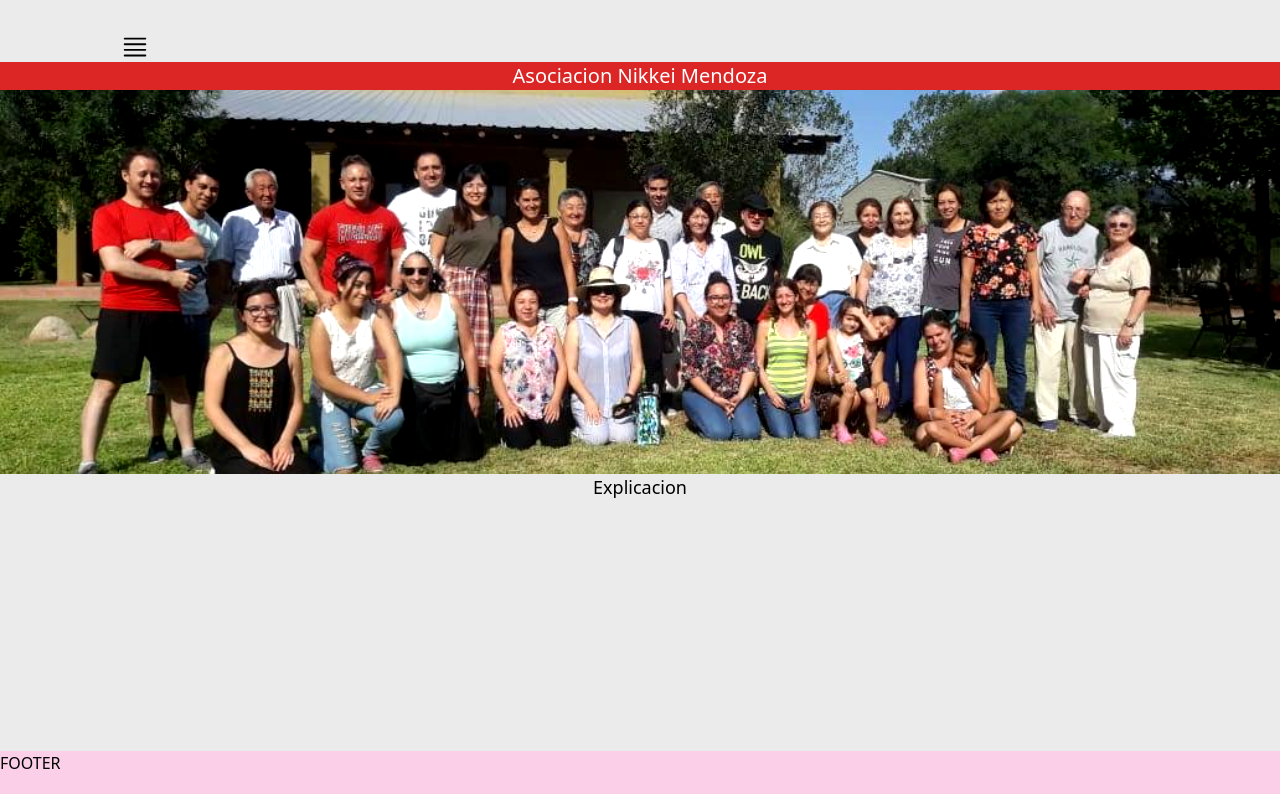
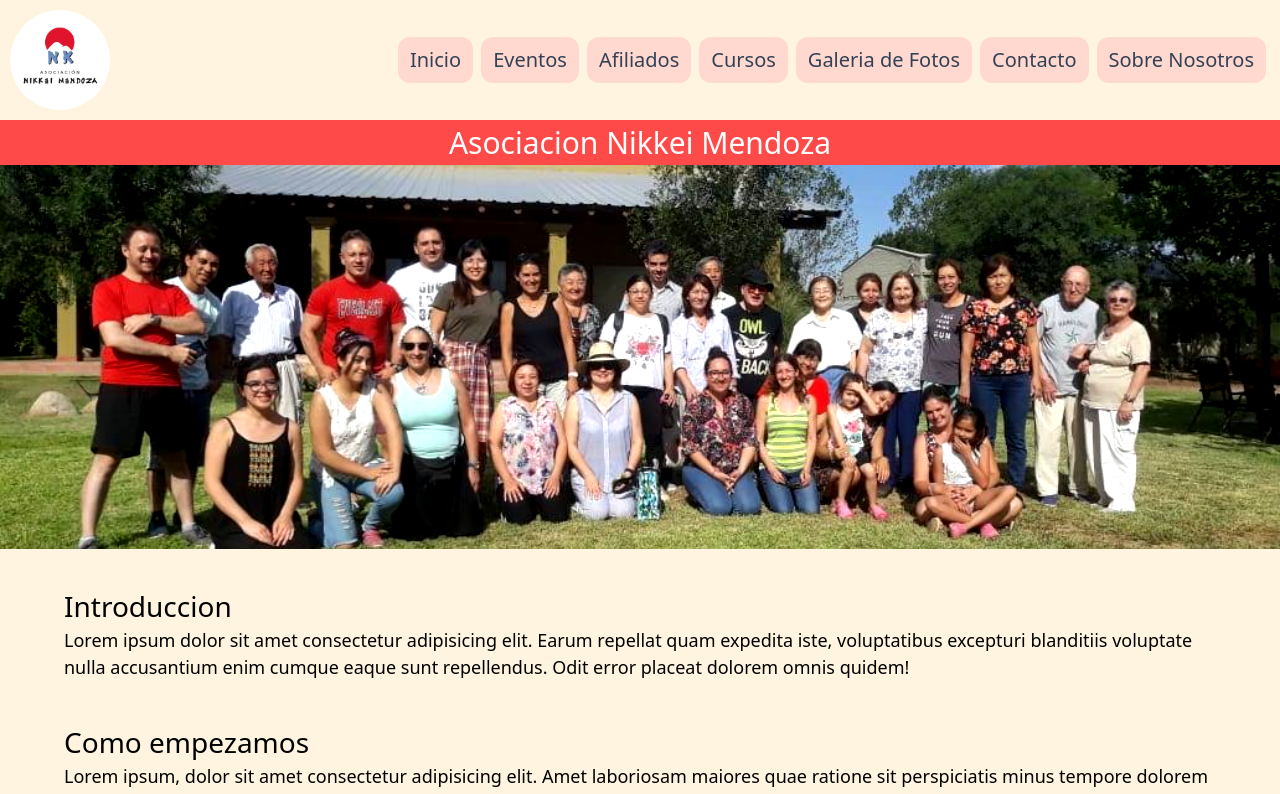
Before and after one commit to LiliaG-hiramatsu/nikkeimendoza, a React (Vite) app: page / in a window 1280 px wide. Shown: the top 794 px of the page. Built offline with nearby package versions, Linux system fonts and the light colour scheme.

Commit message:
responsive (#1)

```diff
--- a/src/components/Display.jsx
+++ b/src/components/Display.jsx
@@ -32,7 +32,7 @@ export default function Display({ option }) {
                             <Anchor
                                 key={each.to}
                                 to={each.to}
-                                className="font-bold text-[20px] text-start mt-2"
+                                className="text-[14px] text-start mt-2 bg-red-300 px-2 py-[2px] rounded-xl hover:bg-red-400"
                                 onClick={() => setShow(!show)}>
                                 {each.title}
                             </Anchor>
--- a/src/components/Footer.jsx
+++ b/src/components/Footer.jsx
@@ -1,5 +1,12 @@
 export default function Footer() {
     return (
-        <footer className="h-[49px] bg-pink-200">FOOTER</footer>
+        <footer className="h-48 bg-[#ff4a4a] text-white py-10 px-12 text-center">
+            <ul>
+                <li>Inicio</li>
+                <li>Eventos</li>
+                <li>Cursos</li>
+                <li>Galeria de fotos</li>
+            </ul>
+        </footer>
     )
 }
--- a/src/components/Label.jsx
+++ b/src/components/Label.jsx
@@ -3,24 +3,37 @@ import { Link as Anchor } from "react-router-dom";
 
 export default function Label({ option }) {
     return (
+        <div className="hidden
+        md:flex md:justify-between md:items-center">
             <div
             className="hidden
-            md:flex md:items-center md:gap-4
-            lg:gap-8"
+                md:flex md:justify-start"
+            >
+                <img
+                    src="/public/data/logo.jpg"
+                    alt="Logo"
+                    className="w-[100px] rounded-full"
+                />
+            </div>
+            <div
+            className="hidden
+                md:flex md:justify-end"
             >
             {option.map((each) => (
                 <Anchor
                 key={each.to}
                 to={each.to}
-            className="font-bold text-center text-[14px]
-                        md:text-[20px]
-                        lg:text-[24px]
-                        min-[2000px]:text-[28px]
-                        min-[2500px]:text-[32px]"
+                className="h-full text-slate-700 text-nowrap mx-1 bg-[#ffd9cf] px-3 py-2 rounded-xl hover:bg-[#ff4a4a] hover:text-white
+                            md:text-[18px]
+                            lg:text-[20px]
+                            min-[2000px]:text-[24px]
+                            min-[2500px]:text-[28px]"
                 >
                 {each.title}
                 </Anchor>
             ))}
             </div>
+        </div>
+
     );
 }
--- a/src/components/NavBar.jsx
+++ b/src/components/NavBar.jsx
@@ -1,43 +1,20 @@
-import { useState } from "react"
-import { Link as Anchor } from "react-router-dom"
+import Display from "./Display"
+import Label from "./Label"
 
 export default function NavBar() {
-    const [show, setShow] = useState(false)
+    let options = [
+        { to: "/", title: "Inicio" },
+        { to: "/eventos", title: "Eventos" },
+        { to: "/afiliados", title: "Afiliados" },
+        { to: "/cursos", title: "Cursos" },
+        { to: "/galeria", title: "Galeria de Fotos" },
+        { to: "/contacto", title: "Contacto" },
+        { to: "/info", title: "Sobre Nosotros" }
+    ]
     return (
-        <header className="mt-[32px] mx-[50px]
-        md:mx-[100px]
-        lg:mx-[80px]
-        xl:mx-[120px]
-        2xl:mx-[200px]
-        min-[1800px]:mx-[250px]
-        min-[2000px]:mx-[300px]
-        min-[2500px]:mx-[400px]">
-            <svg
-            xmlns="http://www.w3.org/2000/svg"
-            fill="none" viewBox="0 0 24 24"
-            strokeWidth={1.5}
-            stroke="currentColor"
-            className="w-[30px] h-[30px]"
-            onClick={()=>setShow(!show)}
-            >
-                <path
-                    strokeLinecap="round"
-                    strokeLinejoin="round"
-                    d="M3.75 5.25h16.5m-16.5 4.5h16.5m-16.5 4.5h16.5m-16.5 4.5h16.5"
-                />
-            </svg>
-            {show ? (
-                <div className="flex ms-5">
-                    <Anchor to="/" className="text-[20px] px-2 bg-blue-50 rounded-xl w-[100px] text-center mx-1">Inicio</Anchor>
-                    <Anchor to="/afiliados" className="text-[20px] px-2 bg-blue-50 rounded-xl w-[100px] text-center mx-1">Afiliados</Anchor>
-                    <Anchor to="/cursos" className="text-[20px] px-2 bg-blue-50 rounded-xl w-[100px] text-center mx-1">Cursos</Anchor>
-                    <Anchor to="/" className="text-[20px] px-2 bg-blue-50 rounded-xl w-[100px] text-center mx-1">Galeria de fotos</Anchor>
-                    <Anchor to="/" className="text-[20px] px-2 bg-blue-50 rounded-xl w-[100px] text-center mx-1">Contacto</Anchor>
-                    <Anchor to="/" className="text-[20px] px-2 bg-blue-50 rounded-xl w-[100px] text-center mx-1">Sobre nosotros</Anchor>
-                </div>
-            ) : (
-                null
-            )}
+        <header className="mx-[10px] my-[10px]">
+            <Display option={options} />
+            <Label option={options} />
         </header>
     )
 }
--- a/src/layouts/MainLayout.jsx
+++ b/src/layouts/MainLayout.jsx
@@ -4,7 +4,7 @@ import { Outlet } from "react-router-dom"
 
 export default function MainLayout() {
     return (
-        <div className="w-full min-h-screen bg-[#EBEBEB] font-sans flex flex-col justify-between">
+        <div className="w-full min-h-screen bg-[#fef4df] font-sans flex flex-col justify-between">
             <NavBar />
             <Outlet />
             <Footer />
--- /dev/null
+++ b/src/pages/Contacto.jsx
@@ -0,0 +1,7 @@
+import React from 'react'
+
+export default function Contacto() {
+  return (
+    <div>Contacto</div>
+  )
+}
--- /dev/null
+++ b/src/pages/Eventos.jsx
@@ -0,0 +1,7 @@
+import React from 'react'
+
+export default function Eventos() {
+  return (
+    <div>Eventos</div>
+  )
+}
--- /dev/null
+++ b/src/pages/Galeria.jsx
@@ -0,0 +1,7 @@
+import React from 'react'
+
+export default function Galeria() {
+  return (
+    <div>Galeria</div>
+  )
+}
--- a/src/pages/Home.jsx
+++ b/src/pages/Home.jsx
@@ -1,9 +1,36 @@
 export default function Home() {
     return (
         <main className="grow flex flex-col items-center">
-            <h1 className="text-xl bg-red-600 text-white w-full text-center">Asociacion Nikkei Mendoza</h1>
+            <h1 className="w-full bg-[#ff4a4a] text-[14px] text-white text-center
+                md:text-[18px]
+                lg:text-[30px]">
+                Asociacion Nikkei Mendoza
+            </h1>
             <img className="w-full h-96 object-cover contrast-125" src="/data/portada.jpg" alt="portada" />
-            <p className="text-[18px]">Explicacion</p>
+            <div className="flex flex-col my-4 mx-16">
+                <div className="my-5">
+                    <h1 className="text-[14px] self-start
+                    md:text-[18px]
+                    lg:text-[28px]">Introduccion</h1>
+                    <p className="text-[12px]
+                        md:text-[14px]
+                        xl:text-[18px]">
+                        Lorem ipsum dolor sit amet consectetur adipisicing elit. Earum repellat quam expedita iste, voluptatibus excepturi blanditiis voluptate nulla accusantium enim cumque eaque sunt repellendus. Odit error placeat dolorem omnis quidem!
+                    </p>
+                </div>
+                <div className="my-5">
+                    <h1 className="text-[14px] self-start
+                    md:text-[18px]
+                    lg:text-[28px]">
+                        Como empezamos
+                    </h1>
+                    <p className="text-[12px]
+                        md:text-[14px]
+                        xl:text-[18px]">
+                        Lorem ipsum, dolor sit amet consectetur adipisicing elit. Amet laboriosam maiores quae ratione sit perspiciatis minus tempore dolorem placeat voluptatem velit quisquam sunt libero quia repellat sint, quod non suscipit!
+                    </p>
+                </div>
+            </div>
         </main>
     )
 }
--- /dev/null
+++ b/src/pages/Info.jsx
@@ -0,0 +1,7 @@
+import React from 'react'
+
+export default function Info() {
+  return (
+    <div>Info</div>
+  )
+}
```
Also changed, not shown: src/router.jsx (+11 -3 lines), public/data/logo.jpg (added). Lines whose indentation alone changed are shown as unchanged.
